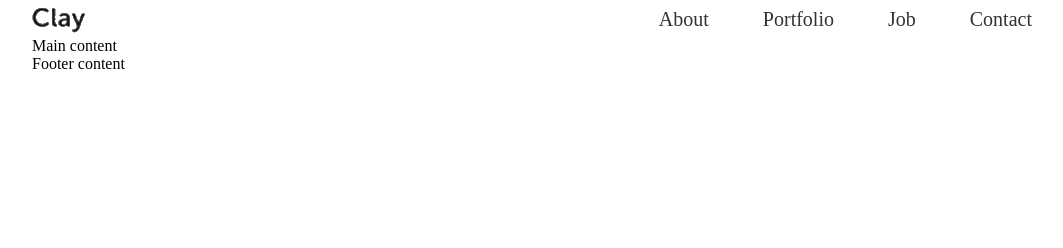
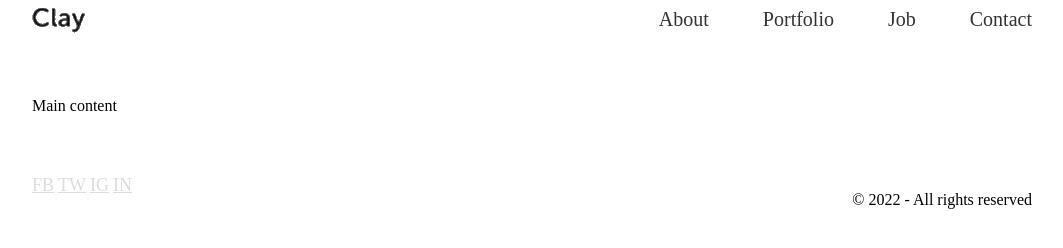
Before and after one commit to AurimasCerniauskas/5p_06-14, a website: page index.html in a window 1280 px wide. Shown: the whole page, without its empty margins (108-1171 px from the left). Drawn offline with Linux system fonts and the light colour scheme.

Commit message:
footer style

```diff
--- a/index.html
+++ b/index.html
@@ -19,7 +19,13 @@
   </header>
   <main>Main content</main>
   <footer>
-    Footer content
+    <div>
+      <a href="#">FB</a>
+      <a href="#">TW</a>
+      <a href="#">IG</a>
+      <a href="#">IN</a>
+    </div>
+    <p>&copy; 2022 - All rights reserved</p>
   </footer>
 </body>
 </html>
--- a/style.css
+++ b/style.css
@@ -9,19 +9,37 @@ img{
 nav{
   float: right;
 }
-a{
+nav > a{
   color: #333;
   text-decoration: none;
   font-size: 20px;
   margin-left: 50px;
 }
-a:first-child{
+nav > a:first-child{
   margin: 0;
 }
-a:hover{
+nav > a:hover{
   background-color: yellow;
   text-decoration: underline;
   color: #649;
   font-size: 25px;
   font-weight: 700;
 }
+
+/* Main style */
+main{
+  margin-top: 60px;
+  margin-bottom: 60px;
+}
+
+/* Footer style */
+div{
+  float: left;
+}
+div > a{
+  font-size: 18px;
+  color: rgb(221, 221, 221);
+}
+p{
+  float: right;
+}
```
